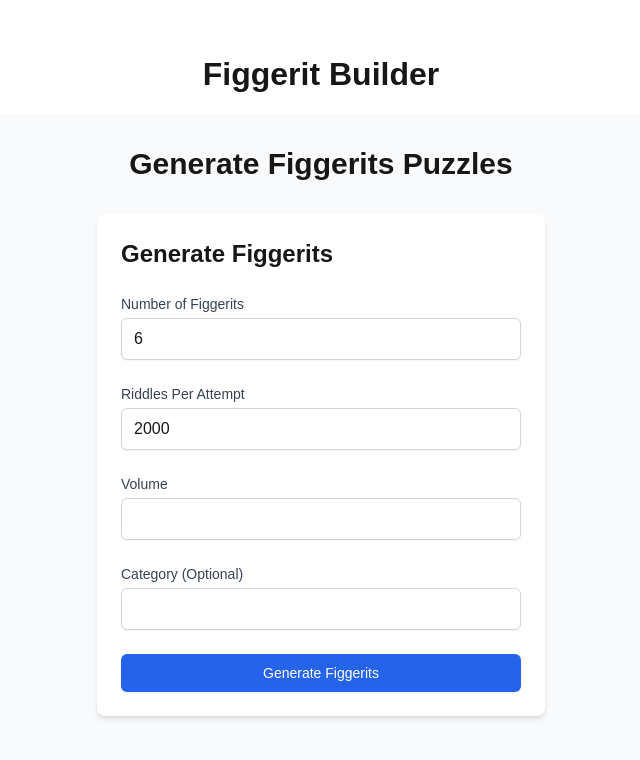
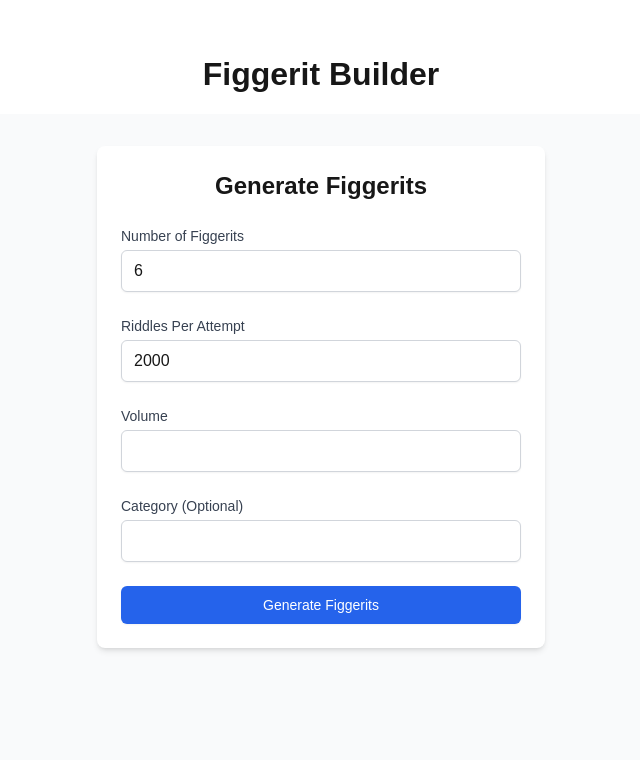
Before and after one commit to wesleywardlaw/figgerit-builder, a Next.js app: page /generatepuzzles in a window 1280 px wide. Shown: the top 760 px of the page, without its empty margins (319-959 px from the left). Built offline with nearby package versions, Linux system fonts and the light colour scheme; no server answers.

Commit message:
remove extra header and format header

```diff
--- a/app/components/GeneratePuzzles.tsx
+++ b/app/components/GeneratePuzzles.tsx
@@ -37,7 +37,7 @@
 
   return (
     <div className="max-w-md mx-auto p-6 bg-white rounded-lg shadow-md">
-      <h2 className="text-2xl font-bold mb-6">Generate Figgerits</h2>
+      <h2 className="text-2xl font-bold mb-6 text-center">Generate Figgerits</h2>
 
       <form onSubmit={handleSubmit} className="space-y-6">
         <div>
--- a/app/generatepuzzles/page.tsx
+++ b/app/generatepuzzles/page.tsx
@@ -6,7 +6,6 @@
   return (
     <div className="min-h-screen bg-gray-50 py-8">
       <div className="container mx-auto px-4">
-        <h1 className="text-3xl font-bold text-center mb-8">Generate Figgerits Puzzles</h1>
         <GeneratePuzzles />
       </div>
     </div>
```
